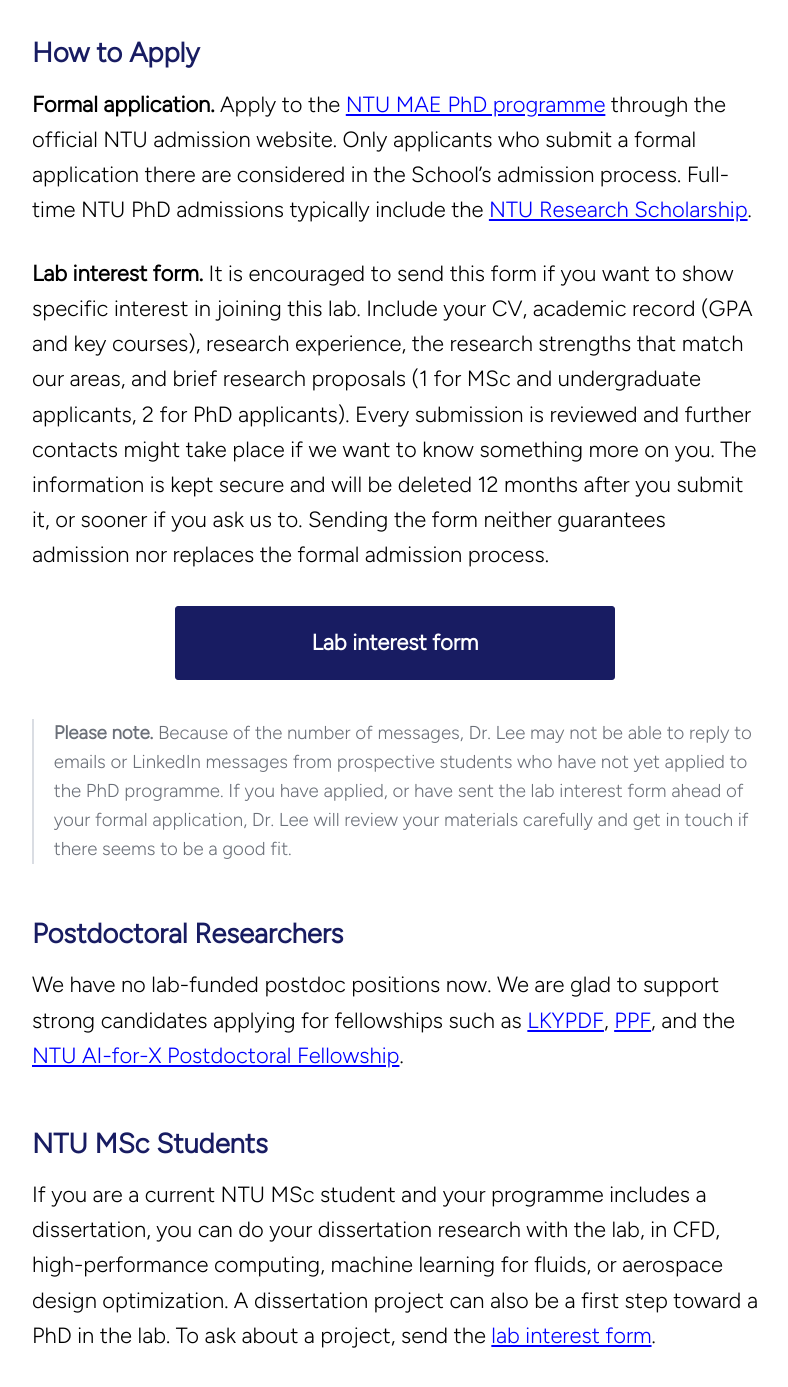
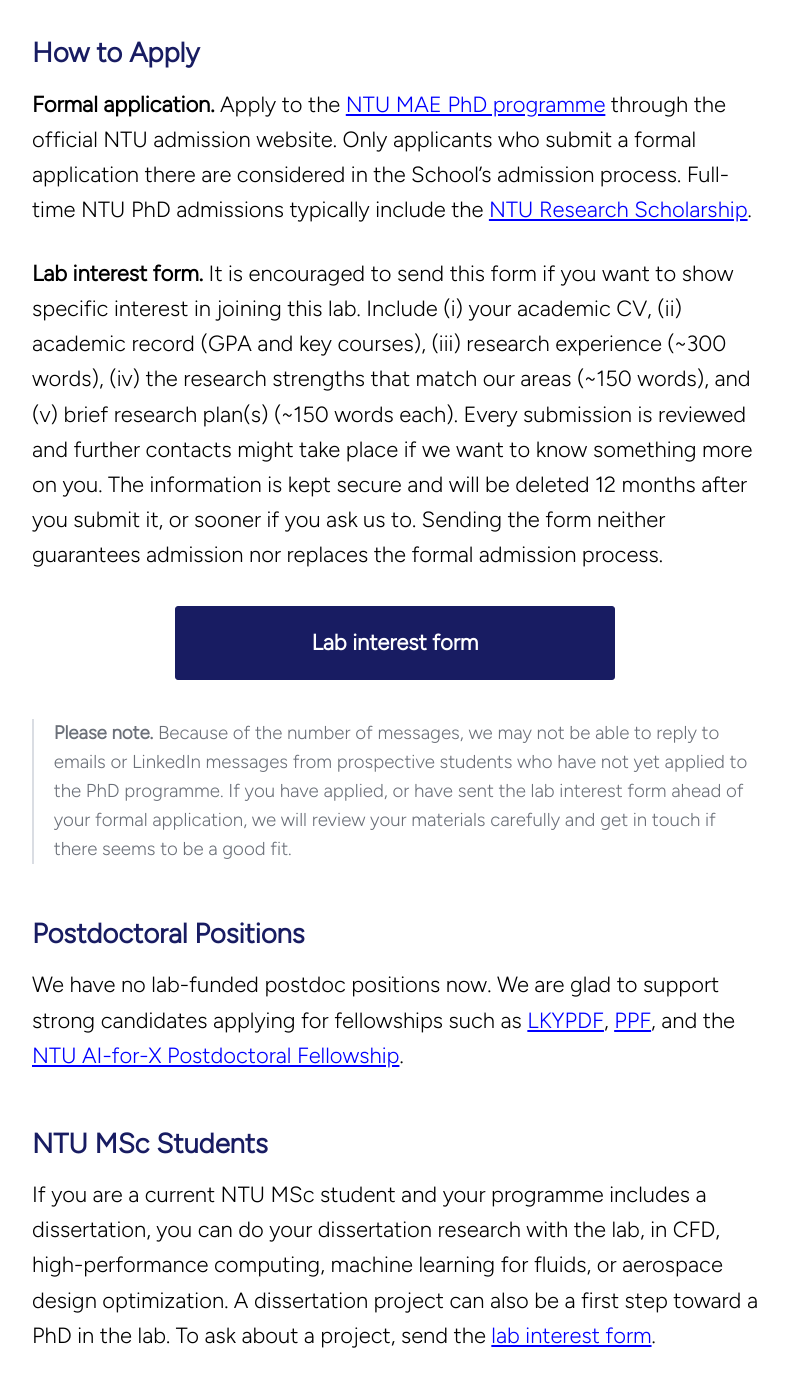
Before and after one commit to jun9303/jun9303.github.io, a Jekyll site: the page built from _pages/contact_us.md, in a window 1280 px wide and 1400 px high, scrolled down 2308 px. Shown: the top 1387 px of the window, without its empty margins (245-1033 px from the left). Built offline with Jekyll 4.4.1, drawn with Linux system fonts in a browser that asks for light colours; cached includes are drawn as plain includes; some of the changed text lies outside the part shown.

Commit message:
Update PhD positions section

```diff
--- a/_pages/contact_us.md
+++ b/_pages/contact_us.md
@@ -84,7 +84,7 @@ We are recruiting our first members. Before you write to us, please read our [Re
 
 ### PhD Positions (August 2027 Intake)
 
-We have a couple of PhD position openings. The students who fill them will form the lab's founding group and work with Dr. Lee: set up our codes and computing workflows, and start the first projects. The positions suit people who want research experience from the ground up.
+We have a couple of PhD position openings. The students who fill them will form the lab's founding group and work with us: set up our codes and computing workflows, and start the first projects. The positions suit people who want research experience from the ground up.
 
 #### What You Gain
 
@@ -109,14 +109,14 @@ Strong mathematics, programming (Python, C++ or Fortran, CUDA), agentic AI exper
 
 **Formal application.** Apply to the [NTU MAE PhD programme](https://www.ntu.edu.sg/education/graduate-programme/mae-phd) through the official NTU admission website. Only applicants who submit a formal application there are considered in the School's admission process. Full-time NTU PhD admissions typically include the [NTU Research Scholarship](https://www.ntu.edu.sg/admissions/graduate/financialmatters/scholarships/rss).
 
-**Lab interest form.** It is encouraged to send this form if you want to show specific interest in joining this lab. Include your CV, academic record (GPA and key courses), research experience, the research strengths that match our areas, and brief research proposals (1 for MSc and undergraduate applicants, 2 for PhD applicants). Every submission is reviewed and further contacts might take place if we want to know something more on you. The information is kept secure and will be deleted 12 months after you submit it, or sooner if you ask us to. Sending the form neither guarantees admission nor replaces the formal admission process.
+**Lab interest form.** It is encouraged to send this form if you want to show specific interest in joining this lab. Include (i) your academic CV, (ii) academic record (GPA and key courses), (iii) research experience (~300 words), (iv) the research strengths that match our areas (~150 words), and (v) brief research plan(s) (~150 words each). Every submission is reviewed and further contacts might take place if we want to know something more on you. The information is kept secure and will be deleted 12 months after you submit it, or sooner if you ask us to. Sending the form neither guarantees admission nor replaces the formal admission process.
 
 <p class="contact-form-link"><a class="btn btn--primary" href="{{ site.application_form_url | escape }}">Lab interest form</a></p>
 
-**Please note.** Because of the number of messages, Dr. Lee may not be able to reply to emails or LinkedIn messages from prospective students who have not yet applied to the PhD programme. If you have applied, or have sent the lab interest form ahead of your formal application, Dr. Lee will review your materials carefully and get in touch if there seems to be a good fit.
+**Please note.** Because of the number of messages, we may not be able to reply to emails or LinkedIn messages from prospective students who have not yet applied to the PhD programme. If you have applied, or have sent the lab interest form ahead of your formal application, we will review your materials carefully and get in touch if there seems to be a good fit.
 {: .contact-disclaimer}
 
-### Postdoctoral Researchers
+### Postdoctoral Positions
 
 We have no lab-funded postdoc positions now. We are glad to support strong candidates applying for fellowships such as [LKYPDF](https://www.ntu.edu.sg/research/research-careers/lee-kuan-yew-postdoctoral-fellowship-(lkypdf)), [PPF](https://www.ntu.edu.sg/research/research-careers/presidential-postdoctoral-fellowship-(ppf)), and the [NTU AI-for-X Postdoctoral Fellowship](https://www.ntu.edu.sg/research/research-careers/ntu-ai-for-x-postdoctoral-fellowship).
 
```
